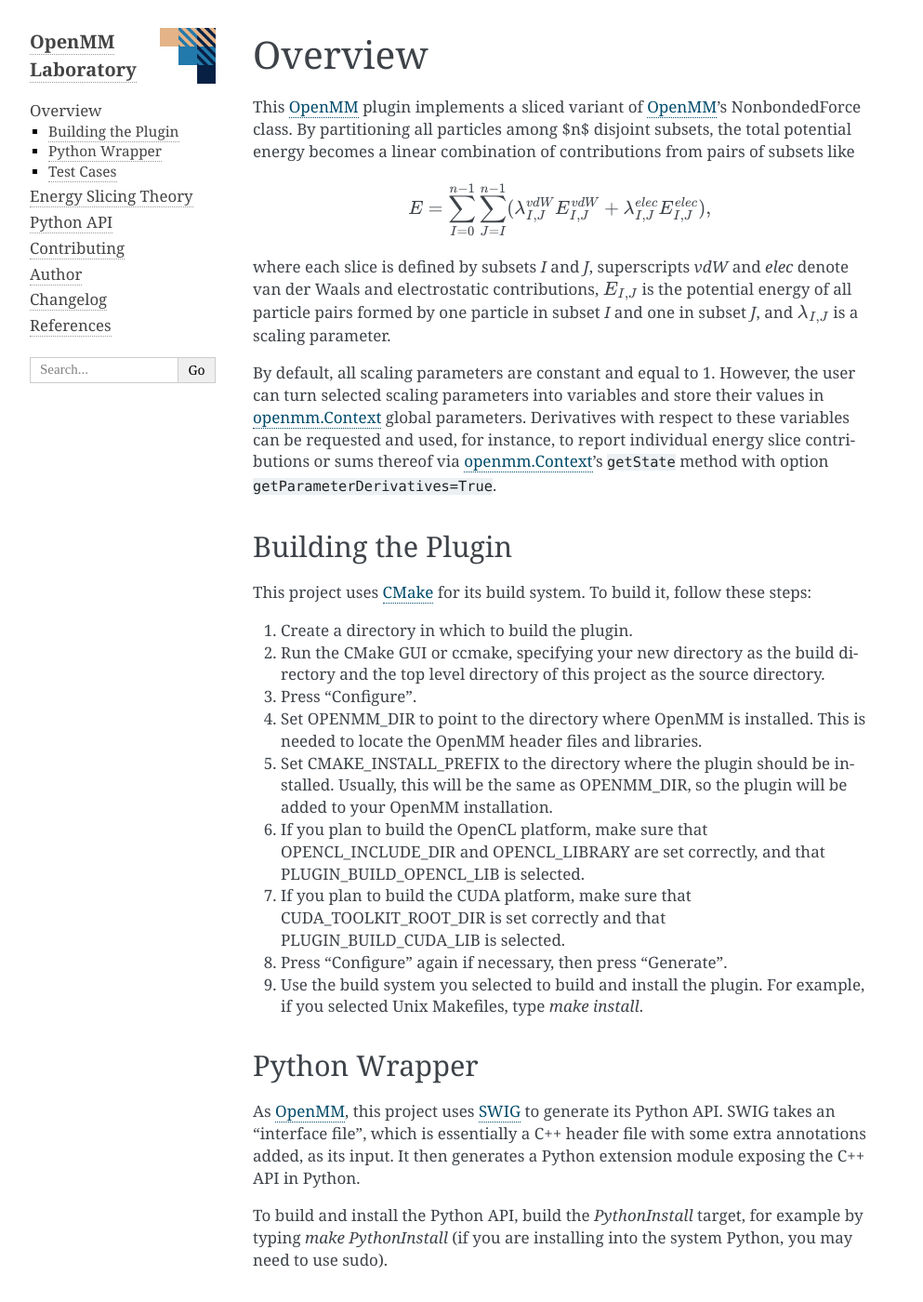
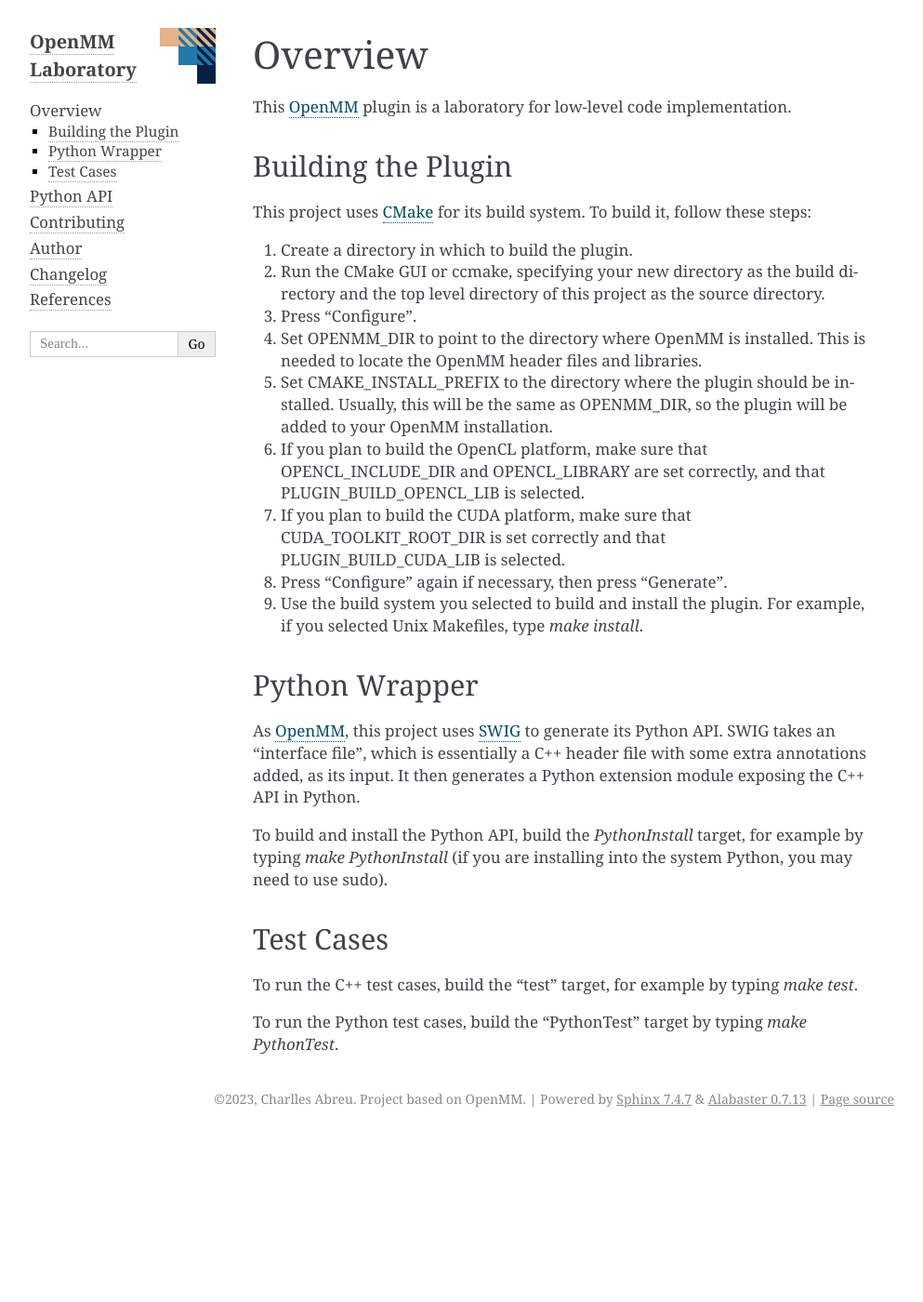
Before and after one commit to craabreu/openmm-lab, a Sphinx documentation site: the page built from docs/overview.rst, in a window 1280 px wide and 1400 px high. Shown: the whole window at 93% size, without its empty margins (148-1141 px from the left). Built offline with Sphinx 7.4.7, drawn with Linux system fonts in a browser that asks for light colours; pages that are not in the unit, such as notebooks, are missing from menus; the version number could not be read and is left out; some of the changed text lies outside the part shown.

Commit message:
Changed documentation

```diff
--- a/docs/conf.py
+++ b/docs/conf.py
@@ -59,7 +59,7 @@
 master_doc = 'index'
 
 project = 'OpenMM Laboratory'
-copyright = ('2022, Charlles Abreu. Project based on OpenMM')
+copyright = ('2023, Charlles Abreu. Project based on OpenMM')
 author = 'Charlles Abreu'
 
 # The short X.Y version
--- a/docs/index.rst
+++ b/docs/index.rst
@@ -20,7 +20,6 @@
    :maxdepth: 2
 
    overview
-   theory
    pythonapi/index
    contributing
    authors
--- a/docs/overview.rst
+++ b/docs/overview.rst
@@ -2,22 +2,7 @@
 Overview
 ========
 
-This OpenMM_ plugin implements a sliced variant of OpenMM_'s NonbondedForce class.
-By partitioning all particles among $n$ disjoint subsets, the total potential energy becomes a linear
-combination of contributions from pairs of subsets like
-
-.. math::
-   E = \sum_{I=0}^{n-1} \sum_{J=I}^{n-1} (\lambda^{vdW}_{I,J}E^{vdW}_{I,J}+\lambda^{elec}_{I,J}E^{elec}_{I,J}),
-
-where each slice is defined by subsets *I* and *J*, superscripts *vdW* and *elec* denote van
-der Waals and electrostatic contributions, :math:`E_{I,J}` is the potential energy of all particle pairs
-formed by one particle in subset *I* and one in subset *J*, and :math:`\lambda_{I,J}` is a scaling parameter.
-
-By default, all scaling parameters are constant and equal to 1. However, the user can turn selected
-scaling parameters into variables and store their values in :OpenMM:`Context` global parameters. Derivatives
-with respect to these variables can be requested and used, for instance, to report individual energy
-slice contributions or sums thereof via :OpenMM:`Context`'s ``getState`` method with option
-``getParameterDerivatives=True``.
+This OpenMM_ plugin is a laboratory for low-level code implementation.
 
 Building the Plugin
 ===================
--- a/docs/pythonapi/index.rst
+++ b/docs/pythonapi/index.rst
@@ -6,9 +6,9 @@
 .. code-block:: python
 
     import openmm as mm
-    import openmmlab as nbs
+    import openmmlab as mmlab
     system = mm.System()
-    force = nbs.SlicedNonbondedForce(2)
+    force = mmlab.SlicedNonbondedForce(2)
     system.addForce(force)
 
 This is the implemented subclass of :OpenMM:`Force`:
--- a/docs/theory.rst
+++ /dev/null
@@ -1,121 +0,0 @@
-=====================
-Energy Slicing Theory
-=====================
-
-Potential Energy Slicing
-========================
-
-This section contains the formulation used to implement the :class:`~openmmlab.SlicedNonbondedForce`
-class. For simplicity, the equations presented in here follow the conventional 1-based indexing, whereas
-the class API follows Python's 0-based indexing.
-
-Slicing the potential energy starts with partitioning all *N* particles of a system into *n* disjoint
-subsets or "colors". This procedure results in :math:`n(n+1)/2` slices, distinguished by order-invariant
-pairs of subset indices. Slice *I, J* comprises all pairs involving a particle in subset *I* and a
-particle in another (or the same) subset *J*.
-
-.. role:: subset1
-.. role:: subset2
-.. role:: subset3
-
-.. figure:: _static/logo.png
-
-    Example: three particle subsets (:subset1:`●`:subset2:`●`:subset3:`●`) form six energy slices
-
-It is straightforward to slice pairwise Lennard-Jones interactions, as well as the direct-space,
-self-energy, and exclusion/exception parts of the Ewald summation. Therefore, the present section
-focuses on the reciprocal-space part. The goal is to express the reciprocal-space energy as
-
-.. math::
-
-    E_{rec} = \sum_{I=1}^n \sum_{J=I}^n \lambda^{elec}_{I,J} E^{rec}_{I,J},
-
-where :math:`E^{rec}_{I,J}` is the reciprocal-space contribution of Slice *I, J*.
-
-Reciprocal-Space Energy
-=======================
-
-For a simulation box with edge matrix :math:`\mathbf L` containing *N* particles under periodic
-boundary conditions, the standard reciprocal part of the electrostatic potential energy can be
-expressed as
-
-.. math::
-
-    E_{rec} = \frac{2\pi}{\epsilon_0 V}
-    \sum_{\mathbf n \neq \mathbf 0} \frac{e^{-\frac{k^2}{4\alpha^2}}}{k^2}
-    \sum_{i=1}^N \sum_{j=1}^N q_i q_j
-    e^{\text{ⅈ} {\mathbf k}\cdot({\mathbf r}_i - {\mathbf r}_j)},
-
-where :math:`\epsilon_0` is the vacuum permittivity,
-:math:`V` is the box volume,
-:math:`\mathbf n \in \mathbb Z^3` is an integer lattice vector,
-:math:`\mathbf k = 2\pi \mathbf L^{-1}{\mathbf n}` is a reciprocal space wave vector,
-:math:`k = \|\mathbf k\|` is the norm of :math:`\mathbf k`, and
-:math:`\text{ⅈ} = \sqrt{-1}` is the imaginary unit.
-As the summations over indices *i* and *j* run for all particles, we can write
-
-.. math::
-
-    E_{rec} = \frac{2\pi}{\epsilon_0 V}
-    \sum_{\mathbf n \neq \mathbf 0} \frac{e^{-\frac{k^2}{4\alpha^2}}}{k^2}
-    \Bigg(\sum_{i=1}^N q_i e^{\text{ⅈ} {\mathbf k}\cdot{\mathbf r}_i} \Bigg)
-    \Bigg(\sum_{j=1}^N q_j e^{-\text{ⅈ} {\mathbf k}\cdot{\mathbf r}_j}\Bigg).
-
-The first term inside parentheses is the charge structure factor
-
-.. math::
-
-    S(\mathbf k) = \sum_i q_i e^{\text{ⅈ} {\mathbf k}\cdot{\mathbf r}_i}
-
-and the second one is its complex conjugate :math:`{\overline S}(\mathbf k)`,
-so that we can write
-
-.. math::
-
-    E_{rec} = \frac{2\pi}{\epsilon_0 V}
-    \sum_{\mathbf n \neq \mathbf 0}\frac{e^{-\frac{k^2}{4\alpha^2}}}{k^2} |S(\mathbf k)|^2.
-
-Sliced Reciprocal-Space Energy
-==============================
-
-The structure factor of a subset *I* can be computed as
-
-.. math::
-    S_I(\mathbf k) = \sum_{i \in I} q_i e^{\text{ⅈ} {\mathbf k}\cdot{\mathbf r}_i}.
-
-Since we have disjoint subsets, this makes :math:`S(\mathbf k) = \sum_{I=1}^n S_I(\mathbf k)`.
-Substituting into :math:`S(\mathbf k) {\overline S}(\mathbf k)` and expanding the product, all
-imaginary terms cancel out, as expected. The reciprocal-space energy then becomes
-
-.. math::
-
-    E_{rec} = \frac{2\pi}{\epsilon_0 V}
-    \sum_{\mathbf n \neq \mathbf 0} \frac{e^{-\frac{k^2}{4\alpha^2}}}{k^2}
-    \sum_{I=1}^n \sum_{J=1}^n S_I(\mathbf k) \cdot S_J(\mathbf k),
-
-where :math:`x \cdot y = \text{Re}(x)\text{Re}(y) + \text{Im}(x)\text{Im}(y)` for two complex
-numbers *x* and *y*. It is now clear that the energy of a slice *I, J* should be calculated by
-
-.. math::
-
-    E^{rec}_{I,J} = \frac{2\pi\alpha_{I,J}}{\epsilon_0 V}
-    \sum_{\mathbf n \neq \mathbf 0} \frac{e^{-\frac{k^2}{4\alpha^2}}}{k^2}
-    S_I(\mathbf k) \cdot S_J(\mathbf k),
-
-where a prefactor :math:`\alpha_{I,J} = 2-\delta_{I,J}` accounts for the fact that
-:math:`S_I(\mathbf k) \cdot S_J(\mathbf k)` shows up twice in the :math:`E^{rec}_{I,J}` definition
-whenever :math:`I \neq J`.
-
-Sliced PME Implementation
-=========================
-
-Each subset-specific structure factor :math:`S(\mathbf k)` can be calculated using the smooth
-Particle Mesh Ewald method :cite:`Essmann_1995`. This requires *n* FFT calculations for evaluating
-all slices. In the case of forces, *n* additional inverse FFT calculations are necessary.
-Therefore, in a single processor and for a fixed number of particles, the computational effort
-scales approximately linearly with the number of subsets (not the number of slices). In a GPU, as
-with the OpenCL and CUDA instances of :OpenMM:`Platform`, we take advantage the capability of either
-package vkFFT_ or cuFFT_ to speed-up parallel FFT calculations via batched transforms.
-
-.. _vkFFT:                https://github.com/DTolm/VkFFT
-.. _cuFFT:                https://docs.nvidia.com/cuda/cufft
```
Also changed, not shown: README.md (+1 -2 lines), LICENSE.md.
